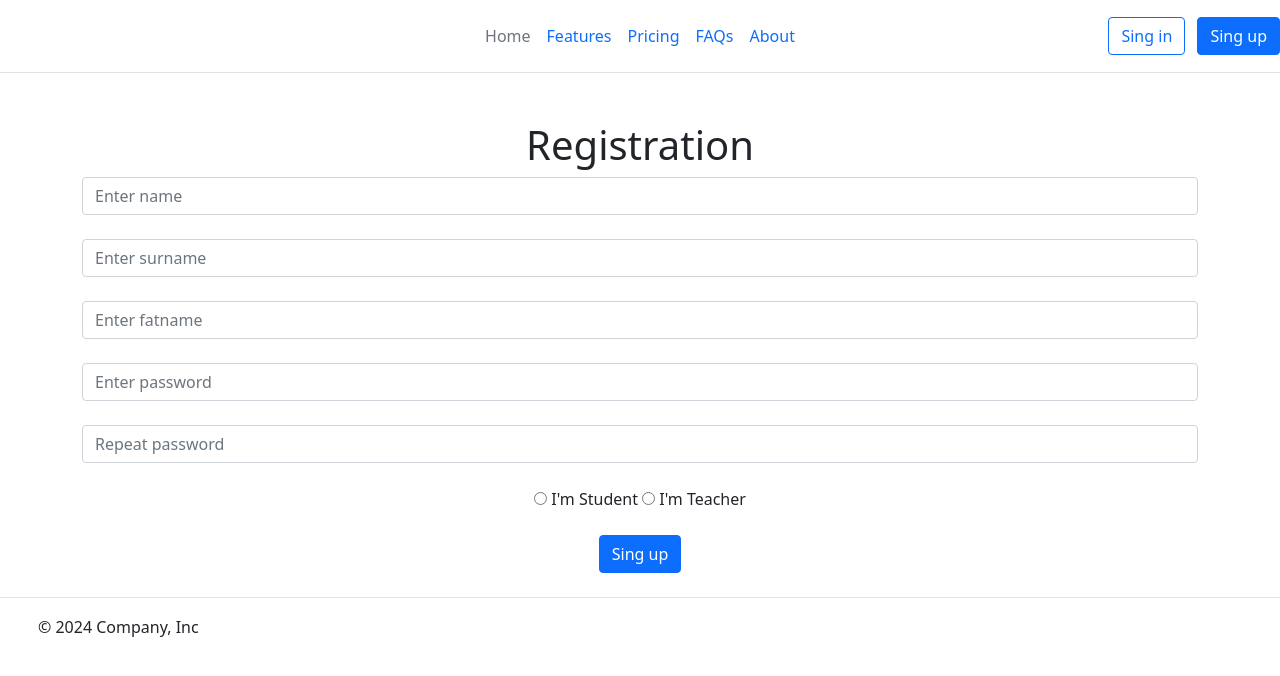
After one commit to gramrate/Digital-diary, a Flask app: page /singup in a window 1280 px wide. The commit adds this page. Shown: the top 676 px of the page. Run offline with Flask 3, Linux system fonts and the light colour scheme.

Commit message:
Add Sing up/in forms

```diff
--- a/Diary/main.py
+++ b/Diary/main.py
@@ -28,7 +28,7 @@ def index():
     return render_template('index.html')
 
 
-@app.route('/diary/<int:user_id>')  # расписание
+@app.route('/diary/<int:user_id>') # расписание
 def diary(user_id):
     pass
 
@@ -50,12 +50,13 @@ def profile(user_id):
 
 @app.route('/singin')  # войти
 def singin():
-    pass
+    return render_template('singin.html')
 
 
-@app.route('/singup>')  # зарегаться
+@app.route('/singup')  # зарегаться
 def singup():
-    pass
+    return render_template('singup.html')
+
 
 
 # только для учителя
--- a/Diary/static/style.css
+++ b/Diary/static/style.css
@@ -2,23 +2,3 @@
 .container {
     text-align: center; /* Центрирование содержимого контейнера */
 }
-
-.button {
-    padding: 10px 20px;
-    text-align: center;
-    text-decoration: none;
-    display: inline-block;
-    font-size: 16px;
-    margin: 4px 2px;
-    transition-duration: 0.4s;
-    cursor: pointer;
-    background-color: #007bff; /* Синий цвет фона */
-    color: white; /* Белый цвет текста */
-    border: 2px solid #0056b3; /* Темно-синий цвет границы */
-    border-radius: 5px; /* Закругление углов */
-}
-
-.button:hover {
-    background-color: #0056b3; /* Темно-синий цвет фона при наведении */
-    color: white;
-}
--- a/Diary/templates/base.html
+++ b/Diary/templates/base.html
@@ -29,8 +29,10 @@
     </ul>
 
     <div class="col-md-3 text-end">
-        <button type="button" class="btn btn-outline-primary me-2">Login</button>
-        <button type="button" class="btn btn-primary">Sign-up</button>
+<!--        <button type="button" class="btn btn-outline-primary me-2">Login</button>-->
+<!--        <button type="button" class="btn btn-primary">Sign-up</button>-->
+        <a href="/singin" class="btn btn-outline-primary me-2">Sing in</a>
+        <a href="/singup" class="btn btn-primary">Sing up</a>
     </div>
 </header>
 
--- a/Diary/templates/index.html
+++ b/Diary/templates/index.html
@@ -1,6 +1,6 @@
 {% extends "base.html" %}
 {% block body%}
 <div class="container">
-<a href="/redirect" class="button">Нажми на меня</a>
+<a href="/redirect" class="btn btn-primary">Нажми на меня</a>
 </div>
 {% endblock %}
--- /dev/null
+++ b/Diary/templates/singup.html
@@ -0,0 +1,24 @@
+{% extends "base.html" %}
+{% block body %}
+<div class="container mt-5">
+    <h1>Registration</h1>
+    <form method="post">
+        <input type="text" name="name" class="form-control" placeholder="Enter name"><br>
+        <input type="text" name="name" class="form-control" placeholder="Enter surname"><br>
+        <input type="text" name="name" class="form-control" placeholder="Enter fatname"><br>
+
+        <input type="password" name='psw' class="form-control" placeholder="Enter password"><br>
+        <input type="password" name='psw' class="form-control" placeholder="Repeat password"><br>
+
+        <input type="radio" id="student" name="type_user" value="student">
+        <label for="option1">I'm Student</label>
+
+        <input type="radio" id="teacher" name="type_user" value="teacher">
+        <label for="option2">I'm Teacher</label>
+        <br><br>
+
+
+        <input type="submit" class="btn btn-primary" value="Sing up">
+    </form>
+</div>
+{% endblock %}
```
Also changed, not shown: Diary/templates/singin.html (added, +11 -0 lines).
